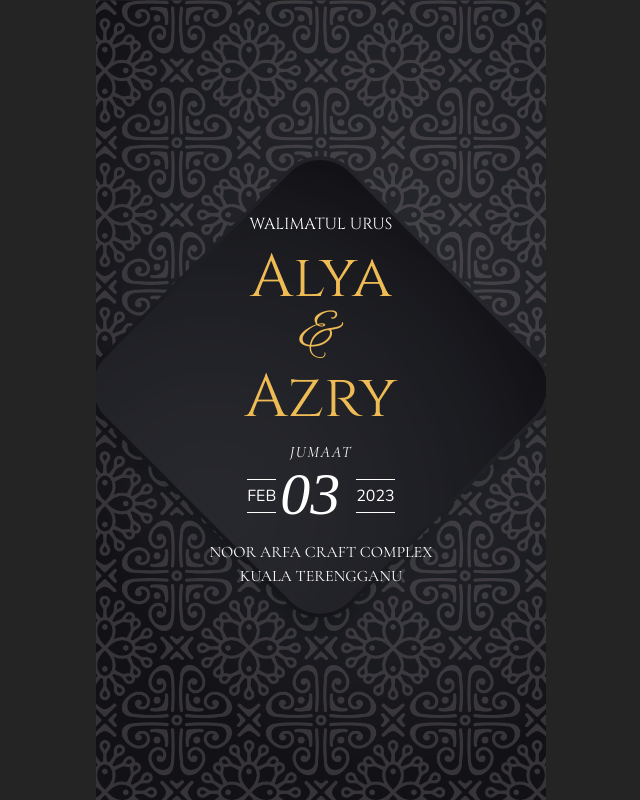
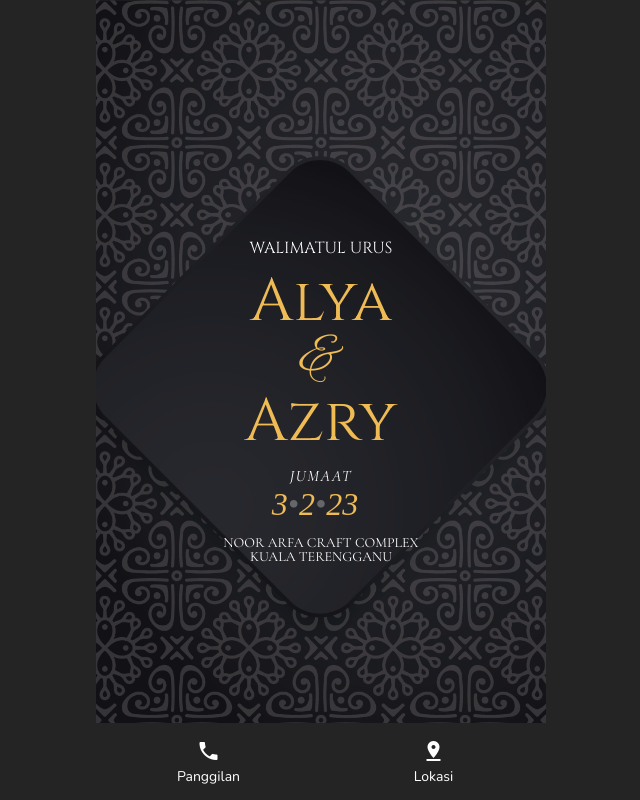
Before and after one commit to alyayusof/walimatul-urus, a Vue app: page / in a window 1280 px wide. Shown: the top 800 px of the page, without its empty margins (319-959 px from the left). Built offline with nearby package versions, Linux system fonts and the light colour scheme; a web font is replaced by a local one.

Commit message:
Add navigation, Change date style

```diff
--- a/package.json
+++ b/package.json
@@ -9,6 +9,7 @@
     "preview": "vite preview"
   },
   "dependencies": {
+    "material-icons": "^1.12.1",
     "vue": "^3.2.41"
   },
   "devDependencies": {
--- a/src/App.vue
+++ b/src/App.vue
@@ -13,15 +13,17 @@
               <div class="font-alex">&</div>
               <div>Azry</div>
             </div>
-            <div class="space-y-0">
+            <div class="space-y-0 pb-0.25">
               <div class="uppercase font-cormorant italic tracking-widest">Jumaat</div>
-              <div class="flex items-center justify-center font-nunito">
+              <!-- <div class="flex items-center justify-center font-nunito">
                 <div class="border-y py-0.25 border-white">FEB</div>
                 <div class="text-h1 pl-0.25 pr-1 pb-0.25 font-petit font-light italic">03</div>
                 <div class="border-y py-0.25 border-white">2023</div>
-              </div>
+              </div> -->
+              <div class="text-gold text-h2 pl-0.25 pr-1 font-petit font-light italic">3<span class="text-white text-opacity-30">•</span>2<span class="text-white text-opacity-30">•</span>23</div>
+              <!-- <div class="uppercase font-cormorant italic tracking-widest">2:30PM - 4:00PM</div> -->
             </div>
-            <div class="uppercase">Noor Arfa Craft Complex<br>Kuala Terengganu</div>
+            <div class="uppercase text-sm">Noor Arfa Craft Complex<br>Kuala Terengganu</div>
           </div>
         </div>
       </div>
@@ -50,16 +52,20 @@
         </div>
         <div class="font-nunito space-y-0.25">
           <div class="font-bold">Lokasi</div>
-          <div>Noor Arfa Craft Complex, Kuala Terengganu</div>
+          <div>Noor Arfa Craft Complex,<br>Kuala Terengganu</div>
+          <!-- <div class="flex w-full items-center justify-center space-x-1">
+            <a href="">Waze</a>
+            <a href="">GMaps</a>
+          </div> -->
         </div>
       </div>
 
       <!-- Doa section -->
-      <div class="bg-local bg-no-repeat bg-center h-full w-full bg-cover p-4 text-center space-y-1" :style="{ backgroundImage: `url(${secondaryBg})` }">
+      <div class="bg-local bg-no-repeat bg-center h-full w-full bg-cover p-4 text-center space-y-1 mb-[77px]" :style="{ backgroundImage: `url(${secondaryBg})` }">
         <div class="text-gold">Ya Allah, berkatilah satukanlah hati kedua pasangan mempelai ini dengan iman, keyakinan dan tawakal kepadaMu, panjangkan umur mereka, lapangkanlah rezeki mereka, dekatlah mereka menuju kebaikan, jauhkanlah mereka dari keburukan, kurniakanlah mereka zuriat yang soleh dan solehah.</div>
         <div class="flex items-center justify-center text-white space-x-0.5 font-nunito">
           <div>Alya</div>
-          <div>
+          <div class="animate-ping">
             <svg height="22px" version="1.1" viewBox="0 0 26 22" width="26px" xmlns="http://www.w3.org/2000/svg" xmlns:xlink="http://www.w3.org/1999/xlink">
               <g fill="none" fill-rule="evenodd" id="Page-1" stroke="none" stroke-width="1">
                 <g fill="#E7594F" id="Main-Card" transform="translate(-151.000000, -1862.000000)">
@@ -75,6 +81,28 @@
       </div>
 
       <!-- Next section  -->
+
+      <!-- Navigation section -->
+      <div class="fixed z-50 bottom-0 w-full md:w-container bg-dark text-white text-sm font-nunito">
+        <!-- Panggilan -->
+        <div class="w-full p-3 hidden">menu</div>
+
+        <!-- Bottom Menu -->
+        <div class="w-full flex items-center justify-around py-1">
+          <div class="flex flex-col items-center space-y-0.25 w-full">
+            <div>
+              <span class="material-icons text-white">phone</span>
+            </div>
+            <div>Panggilan</div>
+          </div>
+          <div class="flex flex-col items-center space-y-0.25 w-full">
+            <div>
+              <span class="material-icons text-white">pin_drop</span>
+            </div>
+            <div>Lokasi</div>
+          </div>
+        </div>
+      </div>
 
     </div>
   </div>
--- a/src/main.js
+++ b/src/main.js
@@ -1,5 +1,6 @@
 import { createApp } from 'vue'
 import App from './App.vue'
 import './assets/css/tailwind.css'
+import 'material-icons/iconfont/material-icons.css';
 
 createApp(App).mount('#app')
```
Also changed, not shown: 1 other file (tests, documents, lock files or other folders).
